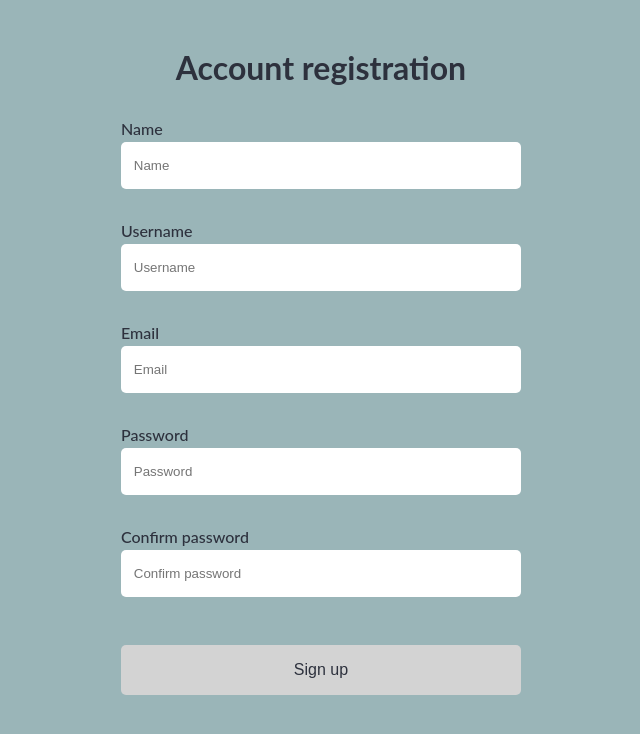
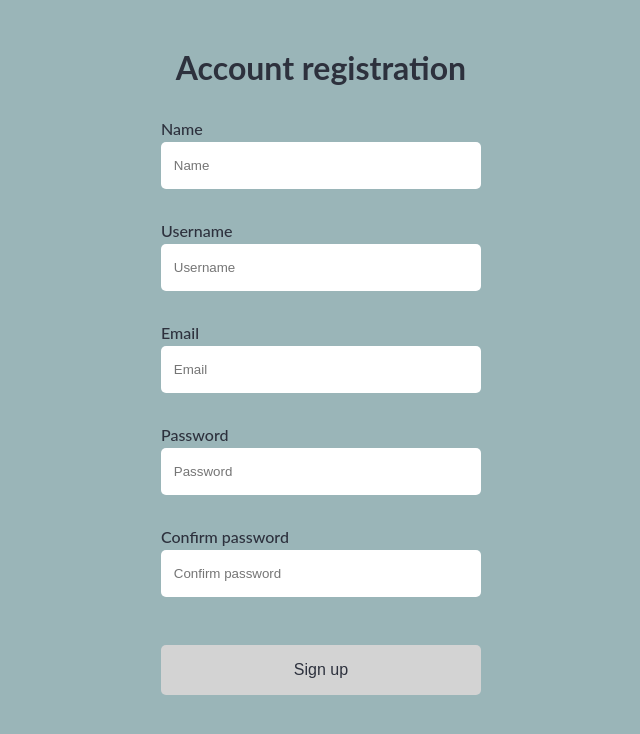
Before and after one commit to wpplng/react-account-registration, a React (Vite) app: page / in a window 1280 px wide. Shown: the top 734 px of the page, without its empty margins (319-959 px from the left). Built offline with nearby package versions, Linux system fonts and the light colour scheme.

Commit message:
changed width

```diff
--- a/src/css/Button.css
+++ b/src/css/Button.css
@@ -6,7 +6,7 @@
   border: none;
   color: var(--white);
   font-size: medium;
-  width: 400px;
+  width: 320px;
 }
 
 .button:hover {
--- a/src/css/TextInput.css
+++ b/src/css/TextInput.css
@@ -5,7 +5,7 @@
 }
 
 .text-input input {
-  width: 400px;
+  width: 320px;
   border-radius: 5px;
   padding: 1rem 0.8rem;
   border: none;
```
